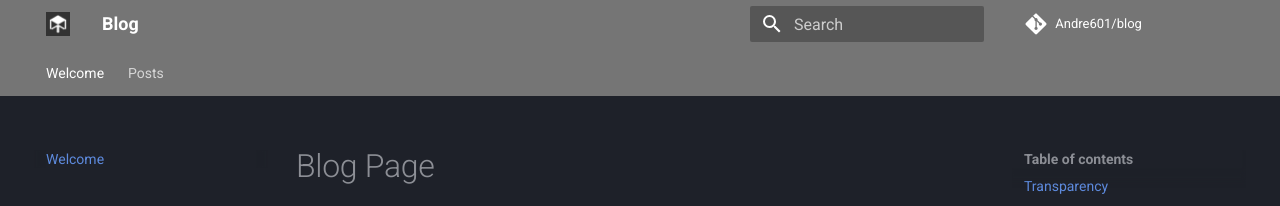
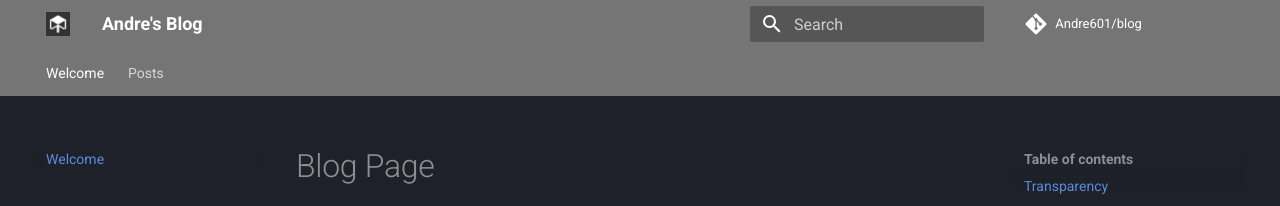
Before and after one commit to Andre601/blog, an MkDocs documentation site: the page built from docs/index.md, in a window 1280 px wide. Shown: the top 206 px of the page. Built offline with MkDocs 1.6.1 and Material for MkDocs 9.7.7, drawn with Linux system fonts in a browser that asks for light colours; comment, search, counter and statistics services are not loaded.

Commit message:
Update mkdocs.yml

```diff
--- a/mkdocs.yml
+++ b/mkdocs.yml
@@ -21,7 +21,7 @@
 # - https://www.mkdocs.org/user-guide/configuration/#site_author
 # - https://www.mkdocs.org/user-guide/configuration/#site_url
 #
-site_name: Blog
+site_name: 'Andre''s Blog'
 site_description: 'My personal Blog!'
 site_author: 'Andre_601'
 site_url: 'https://www.andre601.ch/blog' # If you have a dedicated page set.
```
